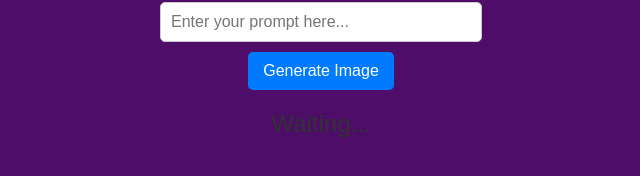
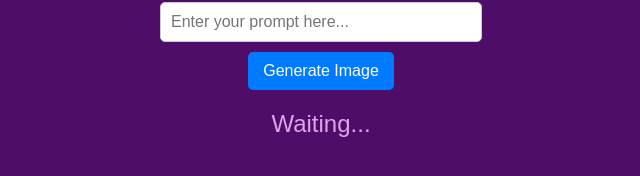
Before and after one commit to Zolipop2/ai, a plain HTML site: page index.html in a window 1280 px wide. Shown: the whole page, without its empty margins (319-959 px from the left). Drawn offline with Linux system fonts and the light colour scheme.

Commit message:
Update index.html

```diff
--- a/index.html
+++ b/index.html
@@ -51,7 +51,7 @@
         #timer {
             margin-top: 20px;
             font-size: 1.5em;
-            color: #333;
+            color: #e1a2eb;
         }
     </style>
 </head>
```
